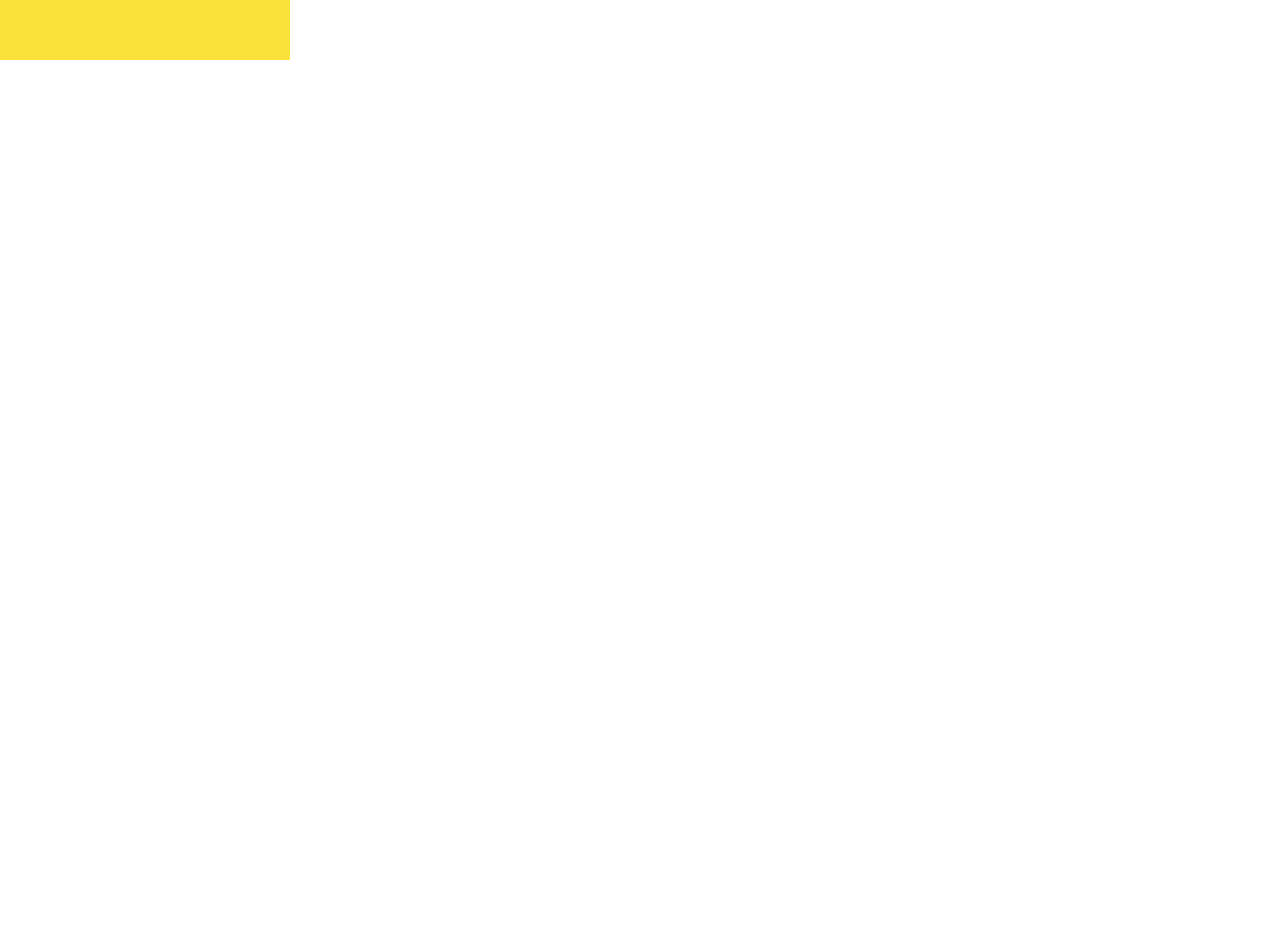
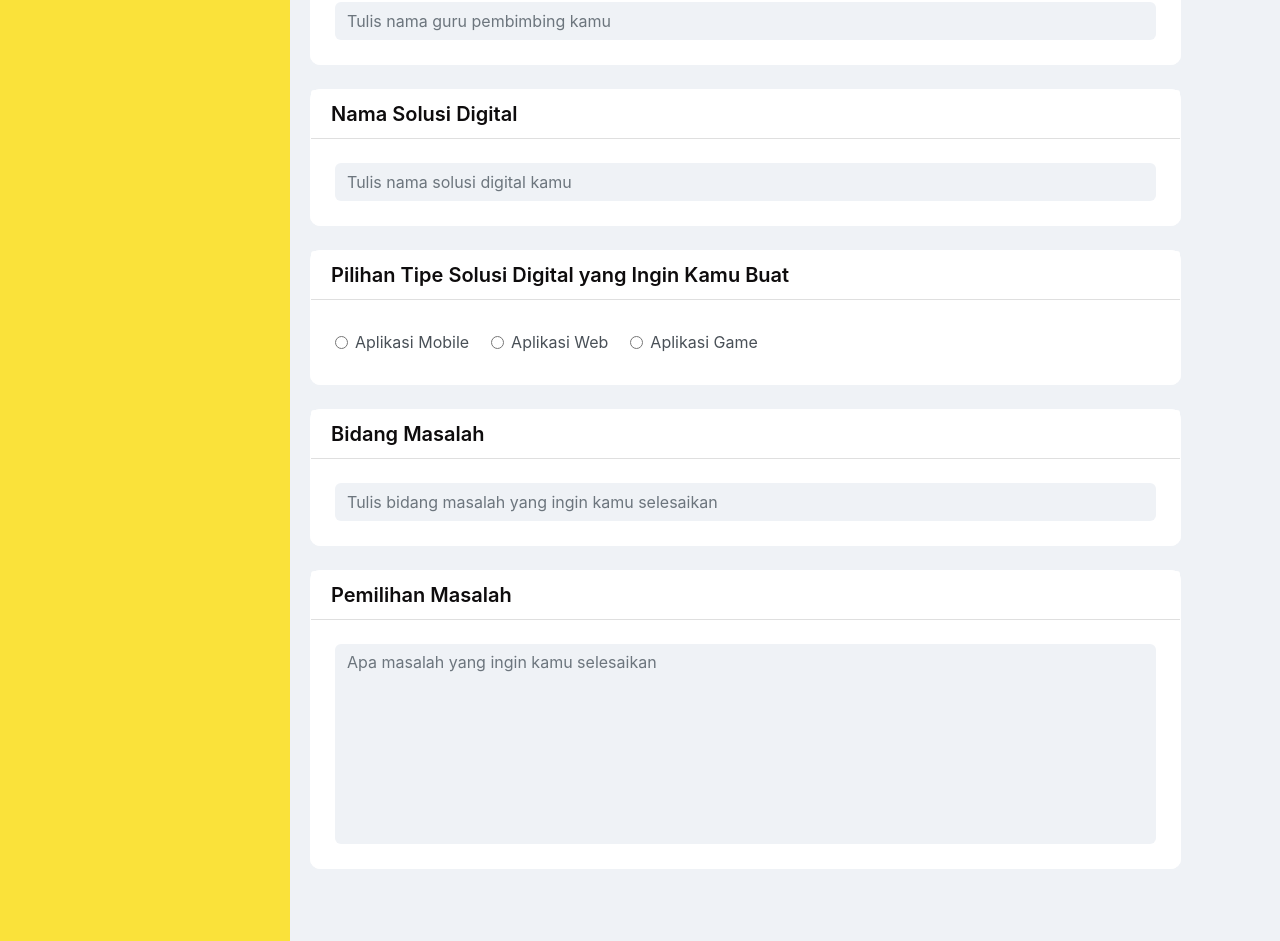
Before and after one commit to markoding-platform/markodingplatform-web, a Next.js app: page /register-idea in a window 1280 px wide. Shown: the part 740-1681 px from the top of the page. Before the commit the page ends 800 px from the top, so only its background shows below. Built offline with nearby package versions, Linux system fonts and the light colour scheme.

Commit message:
[ADD] textfield component and registrasi-ide form

```diff
--- /dev/null
+++ b/components/RegisterIdeaSolutionContainer/FormIdeaSolution/index.js
@@ -0,0 +1,89 @@
+import { useState } from 'react';
+
+import InputGroup from 'react-bootstrap/InputGroup';
+
+import Panel from 'components/Panel';
+import TextField from 'components/TextField';
+import {
+  radioBtnWrapper,
+  radioBtn,
+  radioInputText,
+  textArea,
+} from './styles.module.scss';
+
+const FormIdeaSolution = () => {
+  const [schools, setSchools] = useState('');
+  const [teacher, setTeacher] = useState('');
+  const [solutionName, setSolutionName] = useState();
+  const [solutionType, setSolutionType] = useState('');
+  const [problemSelection, setProblemSelection] = useState('');
+
+  const SOLUTION_TYPES = [
+    { id: 0, text: 'Aplikasi Mobile' },
+    { id: 1, text: 'Aplikasi Web' },
+    { id: 2, text: 'Aplikasi Game' },
+  ];
+  return (
+    <>
+      <Panel title="Nama Sekolah">
+        <TextField
+          placeholder="Tulis nama sekolah kamu"
+          defaultVal={schools}
+          onEmit={setSchools}
+        />
+      </Panel>
+      <Panel title="Nama Guru Pembimbing">
+        <TextField
+          placeholder="Tulis nama guru pembimbing kamu"
+          defaultVal={teacher}
+          onEmit={setTeacher}
+        />
+      </Panel>
+      <Panel title="Nama Solusi Digital">
+        <TextField
+          placeholder="Tulis nama solusi digital kamu"
+          defaultVal={solutionName}
+          onEmit={setSolutionName}
+        />
+      </Panel>
+      <Panel title="Pilihan Tipe Solusi Digital yang Ingin Kamu Buat">
+        <div className="d-flex justify-content-start">
+          {SOLUTION_TYPES.map(({ text, id }) => (
+            <InputGroup key={id} className={radioBtnWrapper}>
+              <input
+                className={radioBtn}
+                type="radio"
+                name={solutionType}
+                value={solutionType}
+                onChange={() => setSolutionType(id)}
+              />
+              <InputGroup.Append aria-label="Radio button">
+                <InputGroup.Text className={radioInputText}>
+                  {text}
+                </InputGroup.Text>
+              </InputGroup.Append>
+            </InputGroup>
+          ))}
+        </div>
+      </Panel>
+      <Panel title="Bidang Masalah">
+        <TextField
+          placeholder="Tulis bidang masalah yang ingin kamu selesaikan"
+          defaultVal={problemSelection}
+          onEmit={setProblemSelection}
+        />
+      </Panel>
+      <Panel title="Pemilihan Masalah">
+        <TextField
+          placeholder="Apa masalah yang ingin kamu selesaikan"
+          defaultVal={problemSelection}
+          onEmit={setProblemSelection}
+          as="textarea"
+          className={textArea}
+        />
+      </Panel>
+    </>
+  );
+};
+
+export default FormIdeaSolution;
--- /dev/null
+++ b/components/RegisterIdeaSolutionContainer/FormIdeaSolution/styles.module.scss
@@ -0,0 +1,26 @@
+@use "styles/colors";
+
+.radioBtn {
+  border: none !important;
+  background: colors.$white;
+  margin-right: 2px;
+  text-align: center;
+}
+.radioBtnWrapper {
+  display: inline-flex;
+  align-items: center;
+  width: auto;
+  margin-right: 1rem;
+}
+
+.radioInputText {
+  border: none !important;
+  background: colors.$white;
+  padding: 6px;
+}
+
+.textArea {
+  width: 100% !important;
+  height: 200px !important;
+  resize: none;
+}
--- a/components/RegisterIdeaSolutionContainer/index.js
+++ b/components/RegisterIdeaSolutionContainer/index.js
@@ -1,5 +1,6 @@
 import Panel from 'components/Panel';
 import CreateTeam from 'components/RegisterIdeaSolutionContainer/CreateTeam';
+import FormIdeaSolution from './FormIdeaSolution';
 
 const RegisterIdeaSolutionContainer = () => {
   return (
@@ -7,6 +8,7 @@ const RegisterIdeaSolutionContainer = () => {
       <Panel title="Team">
         <CreateTeam />
       </Panel>
+      <FormIdeaSolution />
     </>
   );
 };
--- /dev/null
+++ b/components/TextField/index.js
@@ -0,0 +1,55 @@
+import { useEffect, useState } from 'react';
+import { func, string } from 'prop-types';
+
+import InputGroup from 'react-bootstrap/InputGroup';
+import FormControl from 'react-bootstrap/FormControl';
+
+import useDebounce from 'hooks/useDebounce';
+
+import { inputField } from './styles.module.scss';
+
+const TextField = ({ placeholder, defaultVal, onEmit, as, className }) => {
+  const [textValue, setTextValue] = useState(defaultVal);
+
+  const debouncedTextValue = useDebounce(textValue, 200);
+
+  const handleOnChange = (e) => {
+    const {
+      target: { value },
+    } = e;
+    setTextValue(value);
+  };
+
+  useEffect(() => onEmit(debouncedTextValue), [debouncedTextValue, onEmit]);
+
+  return (
+    <InputGroup>
+      <FormControl
+        className={`${inputField} ${className}`}
+        as={as}
+        placeholder={placeholder}
+        value={textValue}
+        aria-describedby="inputGroup-sizing"
+        onChange={handleOnChange}
+      />
+    </InputGroup>
+  );
+};
+
+TextField.defaultProps = {
+  as: 'input',
+  className: '',
+  defaultVal: '',
+  placeholder: '',
+  onEmit: () => {},
+};
+
+TextField.propTypes = {
+  as: string,
+  className: string,
+  defaultVal: string,
+  placeholder: string,
+  onEmit: func,
+};
+
+export default TextField;
--- /dev/null
+++ b/components/TextField/styles.module.scss
@@ -0,0 +1,5 @@
+.inputField {
+  background: #eff2f6;
+  border-radius: 6px;
+  border: 0;
+}
--- /dev/null
+++ b/hooks/useDebounce.js
@@ -0,0 +1,22 @@
+import { useEffect, useState } from 'react';
+
+const useDebounce = (value, delay) => {
+  const [debouncedValue, setDebouncedValue] = useState(value);
+
+  useEffect(
+    () => {
+      // Update debounced value after delay
+      const handler = setTimeout(() => {
+        setDebouncedValue(value);
+      }, delay);
+      return () => {
+        clearTimeout(handler);
+      };
+    },
+    [value, delay] // Only re-call effect if value or delay changes
+  );
+
+  return debouncedValue;
+};
+
+export default useDebounce;
```
